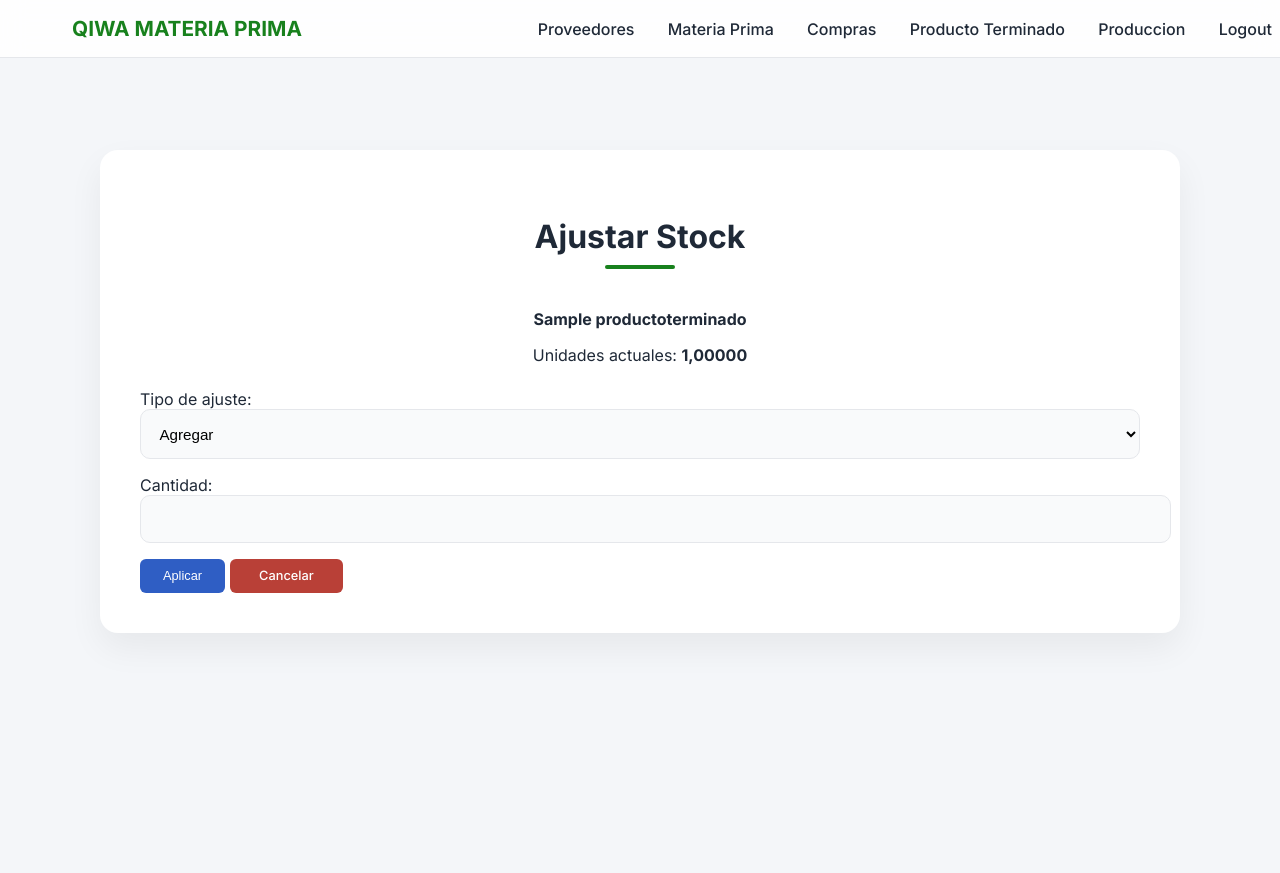
After one commit to MisaelMarron/MateriaPrima, a Django app: page /productos/1/ajustar/ in a window 1280 px wide. The commit adds this page. Shown: the top 873 px of the page. Run offline with Django 5.2, Linux system fonts and the light colour scheme; a user stored in the database is signed in; tables that the repository leaves empty hold one stand-in row (values such as "Sample post").

Commit message:
feat: Agregar ajustar a productos terminados

```diff
--- a/MateriaPrimaGestor/forms.py
+++ b/MateriaPrimaGestor/forms.py
@@ -60,6 +60,14 @@ DetalleProductoFormSet = inlineformset_factory(
     can_delete=True
 )
 
+class ProductoAjusteForm(forms.Form):
+    TIPO = (
+        ("SUMAR", "Agregar"),
+        ("RESTAR", "Quitar"),
+    )
+    tipo = forms.ChoiceField(choices=TIPO, label="Tipo de ajuste")
+    cantidad = forms.DecimalField(min_value=0.00001, max_digits=12, decimal_places=5)
+# produccion
 class ProduccionAjusteForm(forms.Form):
     TIPO = (
         ("SUMAR", "Agregar"),
@@ -73,7 +81,6 @@ class ProduccionAjusteForm(forms.Form):
         label="Cantidad de unidades"
     )
 
-# produccion
 class ProduccionForm(forms.ModelForm):
     class Meta:
         model = ProduccionProducto
--- a/MateriaPrimaGestor/templates/produccion/listar.html
+++ b/MateriaPrimaGestor/templates/produccion/listar.html
@@ -33,9 +33,6 @@
                     <a href="{% url 'editar_produccion' p.codigo %}" class="btn btn-edit">
                         Editar
                     </a>
-                    <a href="{% url 'ajustar_produccion' p.codigo %}" class="btn btn-produce">
-                        Ajustar
-                    </a>
                     <a href="{% url 'eliminar_produccion' p.codigo %}" class="btn btn-delete">
                         Eliminar
                     </a>
--- /dev/null
+++ b/MateriaPrimaGestor/templates/producto/ajustar.html
@@ -0,0 +1,30 @@
+{% extends "base.html" %}
+{% block title %}Ajustar Producto{% endblock %}
+
+{% block content %}
+<div class="form-container">
+    <h2 class="form-title">Ajustar Stock</h2>
+
+    <p style="text-align:center; margin-bottom:1rem;">
+        <strong>{{ producto.nombre }}</strong>
+    </p>
+
+    <p style="text-align:center; margin-bottom:1.5rem;">
+        Unidades actuales: <strong>{{ producto.cantidad }}</strong>
+    </p>
+
+    <form method="post" class="form-box">
+        {% csrf_token %}
+        {{ form.as_p }}
+        <div class="acciones-form">
+            <button type="submit" class="btn btn-produce">
+                Aplicar
+            </button>
+            <a href="{% url 'listar_productos' %}" class="btn btn-delete">
+                Cancelar
+            </a>
+
+        </div>
+    </form>
+</div>
+{% endblock %}
--- a/MateriaPrimaGestor/urls.py
+++ b/MateriaPrimaGestor/urls.py
@@ -28,12 +28,13 @@ urlpatterns = [
     path("productos/crear/", views.crear_producto, name="crear_producto"),
     path("productos/<int:pk>/editar/", views.editar_producto, name="editar_producto"),
     path("productos/<int:pk>/eliminar/", views.eliminar_producto, name="eliminar_producto"),
+    path("productos/<int:pk>/ajustar/", views.ajustar_producto, name="ajustar_producto"),
     # CRUD de produccion
     path("produccion/", views.listar_producciones, name="listar_producciones"),
     path("produccion/crear/", views.crear_produccion, name="crear_produccion"),
     path("produccion/<int:pk>/editar/", views.editar_produccion, name="editar_produccion"),
     path("produccion/<int:pk>/eliminar/", views.eliminar_produccion, name="eliminar_produccion"),
-    path("produccion/<int:pk>/ajustar/", views.ajustar_produccion, name="ajustar_produccion"),
+    #path("produccion/<int:pk>/ajustar/", views.ajustar_produccion, name="ajustar_produccion"),
     path('get_receta/<int:producto_id>/', views.get_receta, name='get_receta'),
     path('get_materias_primas/', views.get_materias_primas, name='get_materias_primas'),
 ]
--- a/MateriaPrimaGestor/views.py
+++ b/MateriaPrimaGestor/views.py
@@ -250,6 +250,7 @@ def eliminar_producto(request, pk):
         return redirect("listar_productos")
 
     return render(request, "producto/eliminar.html", {"producto": producto})
+
 ############## CRUD de produccion
 @login_required
 def listar_producciones(request):
@@ -379,24 +380,23 @@ def eliminar_produccion(request, pk):
     return render(request, "produccion/eliminar.html", {"produccion": produccion})
 
 @login_required
-def ajustar_produccion(request, pk):
-    produccion = get_object_or_404(ProduccionProducto, pk=pk)
-    form = ProduccionAjusteForm(request.POST or None)
+def ajustar_producto(request, pk):
+    producto = get_object_or_404(ProductoTerminado, pk=pk)
+    form = ProductoAjusteForm(request.POST or None)
     if form.is_valid():
         cantidad = form.cleaned_data["cantidad"]
         tipo = form.cleaned_data["tipo"]
         if tipo == "SUMAR":
-            produccion.cantidad_unidad += cantidad
+            producto.cantidad += cantidad
         else:
-            if cantidad > produccion.cantidad_unidad:
-                messages.error(request, "No puedes dejar unidades negativas.")
-                return redirect("ajustar_produccion", pk=pk)
-            produccion.cantidad_unidad -= cantidad
-        produccion.save()
-        messages.success(request, "Unidades actualizadas correctamente.")
-        return redirect("listar_producciones")
-
-    return render( request, "produccion/ajustar.html",{ "form": form, "produccion": produccion} )
+            if cantidad > producto.cantidad:
+                messages.error(request, "No puedes dejar stock negativo.")
+                return redirect("ajustar_producto", pk=pk)
+            producto.cantidad -= cantidad
+        producto.save()
+        messages.success(request, "Stock actualizado correctamente.")
+        return redirect("listar_productos")
+    return render(request, "producto/ajustar.html", {"form": form, "producto": producto})
 
 # APIS json
 def get_receta(request, producto_id):
```
Also changed, not shown: MateriaPrimaGestor/templates/producto/listar.html (+3 -6 lines).
